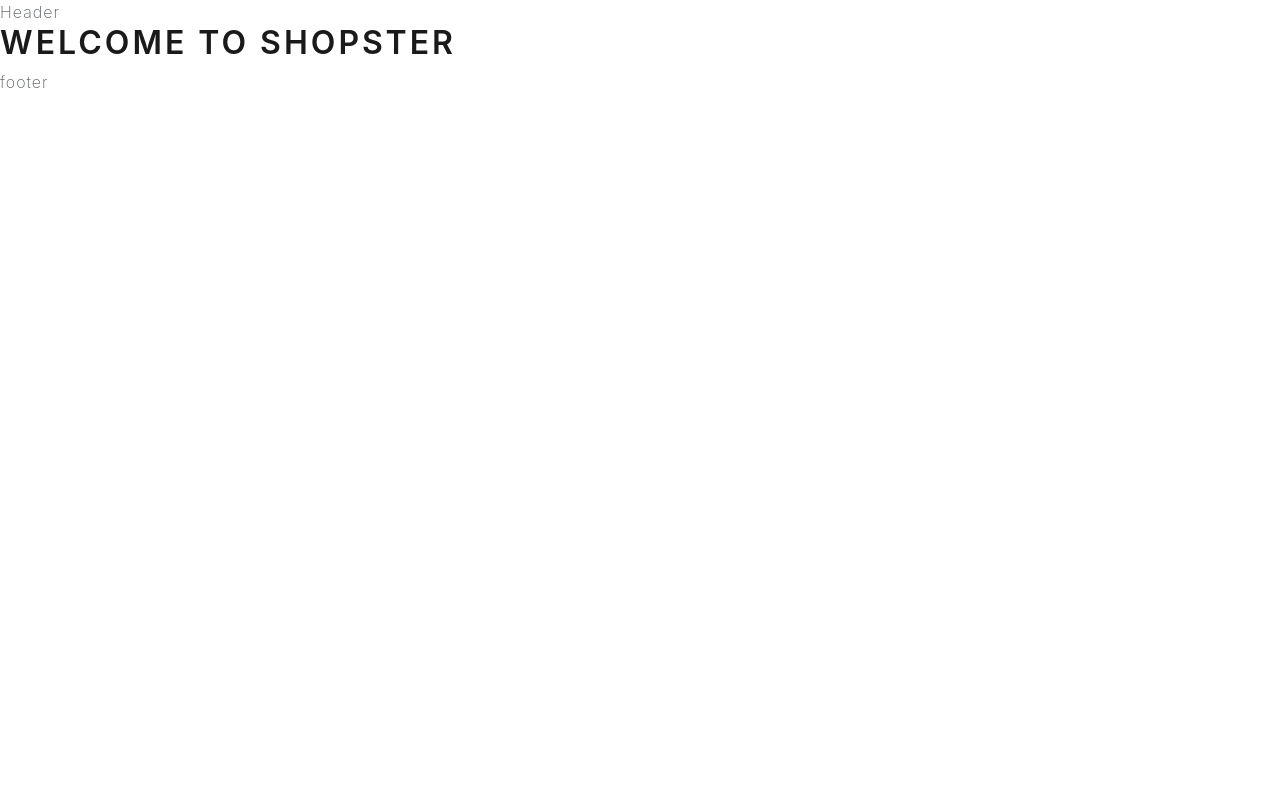
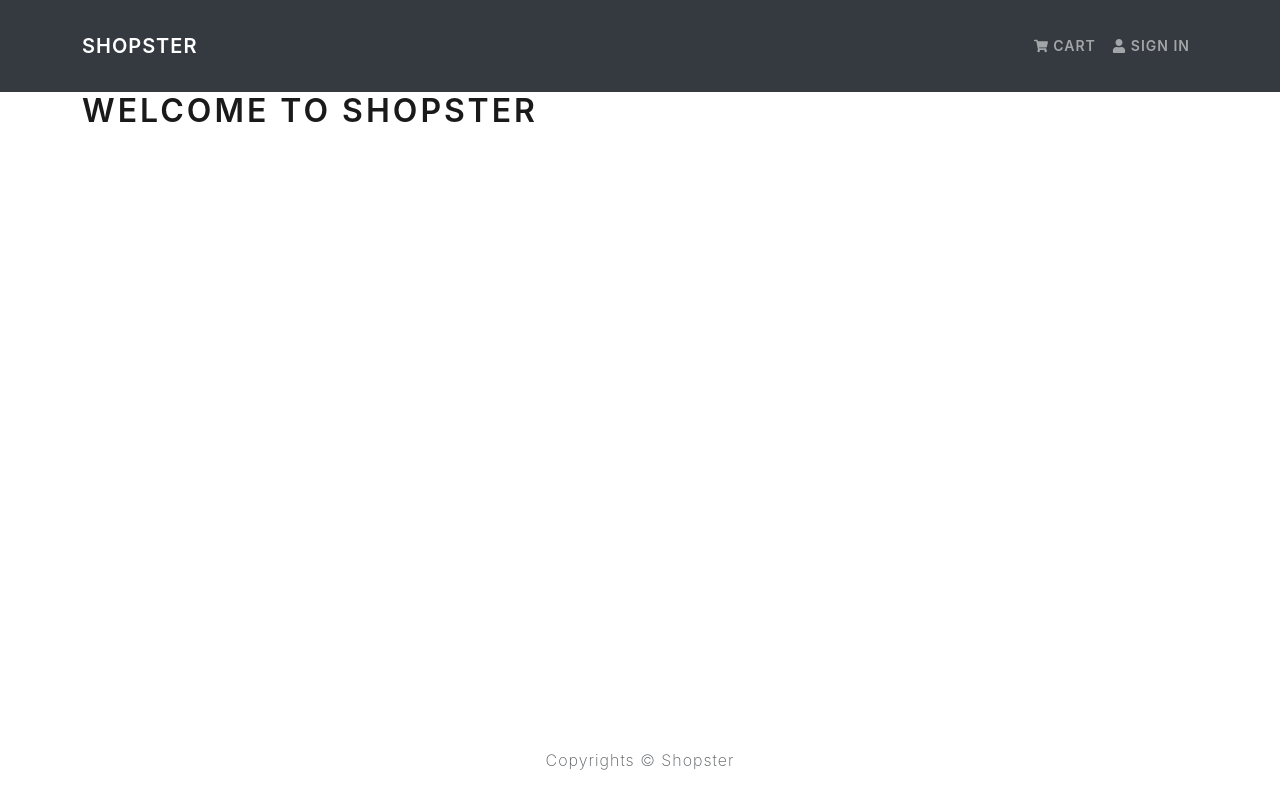
Before and after one commit to ldilov/shopster, a React (Create React App) app in the folder frontend/: page / in a window 1280 px wide. Built offline with nearby package versions, Linux system fonts and the light colour scheme.

Commit message:
Styling the navbar

```diff
--- a/frontend/package.json
+++ b/frontend/package.json
@@ -3,12 +3,15 @@
   "version": "0.1.0",
   "private": true,
   "dependencies": {
+    "@emotion/react": "^11.7.1",
+    "@emotion/styled": "^11.6.0",
     "@testing-library/jest-dom": "^5.16.1",
     "@testing-library/react": "^12.1.2",
     "@testing-library/user-event": "^13.5.0",
     "react": "^17.0.2",
     "react-bootstrap": "^2.1.1",
     "react-dom": "^17.0.2",
+    "react-icons": "^4.3.1",
     "redux": "^4.1.2",
     "redux-persist": "^6.0.0",
     "redux-saga": "^1.1.3"
--- a/frontend/src/App.js
+++ b/frontend/src/App.js
@@ -1,13 +1,12 @@
 import Header from './components/header/header.component';
 import Footer from './components/footer/footer.component';
+import Main from './components/main/main.component';
 
 function App() {
   return (
     <>
       <Header />
-      <main>
-        <h1>Welcome to shopster</h1>
-      </main>
+      <Main />
       <Footer />
     </>
   );
--- a/frontend/src/components/footer/footer.component.jsx
+++ b/frontend/src/components/footer/footer.component.jsx
@@ -1,6 +1,16 @@
+import { Container, Row, Col } from 'react-bootstrap';
+
 const Footer = () => {
   return (
-      <footer>footer</footer>
+      <footer>
+        <Container>
+          <Row>
+            <Col className='text-center py-3'>
+              Copyrights &copy; Shopster
+            </Col>
+          </Row>
+        </Container>
+      </footer>
   );
 }
 
--- a/frontend/src/components/header/header.component.jsx
+++ b/frontend/src/components/header/header.component.jsx
@@ -1,6 +1,10 @@
+import NavigationBar from '../navbar/navbar.component';
+
 const Header = () => {
   return (
-      <header>Header</header>
+      <header>
+        <NavigationBar />
+      </header>
   )
 }
 
--- /dev/null
+++ b/frontend/src/components/main/main.component.jsx
@@ -0,0 +1,18 @@
+/** @jsxImportSource @emotion/react */
+import { css } from "@emotion/react"
+
+import { Container } from 'react-bootstrap';
+
+import { mainContent } from './main.styles';
+
+const Main = () => {
+  return (
+      <main css={mainContent}>
+        <Container>
+          <h1>Welcome to shopster</h1>
+        </Container>
+      </main>
+  );
+}
+
+export default Main;
--- /dev/null
+++ b/frontend/src/components/main/main.styles.jsx
@@ -0,0 +1,3 @@
+export const mainContent = {
+  minHeight: '80vh'
+};
--- /dev/null
+++ b/frontend/src/components/navbar/navbar.component.jsx
@@ -0,0 +1,35 @@
+/** @jsxImportSource @emotion/react */
+import { css } from '@emotion/react';
+
+import { Container, Nav, Navbar } from 'react-bootstrap';
+
+import { navItem, navLinksRight } from './navbar.styles';
+
+import { FaShoppingCart, FaUser } from 'react-icons/fa';
+
+const NavigationBar = () => {
+  return (
+      <Navbar bg="dark" variant="dark" expand="lg" collapseOnSelect>
+        <Container>
+          <Navbar.Brand href="/">Shopster</Navbar.Brand>
+          <Navbar.Toggle aria-controls="basic-navbar-nav"/>
+          <Navbar.Collapse id="basic-navbar-nav" css={ navLinksRight }>
+            <Nav>
+              <Nav.Link href="/cart">
+                <div css={ navItem }>
+                  <FaShoppingCart/> Cart
+                </div>
+              </Nav.Link>
+              <Nav.Link href="/signin">
+                <div css={ navItem }>
+                  <FaUser/> Sign In
+                </div>
+              </Nav.Link>
+            </Nav>
+          </Navbar.Collapse>
+        </Container>
+      </Navbar>
+  );
+};
+
+export default NavigationBar;
--- /dev/null
+++ b/frontend/src/components/navbar/navbar.styles.jsx
@@ -0,0 +1,10 @@
+export const navLinksRight = {
+  justifyContent: 'flex-end'
+};
+
+export const navItem = {
+  display: 'flex',
+  alignItems: 'center',
+  justifyContent: 'space-around',
+  gap: '5px'
+}
```
